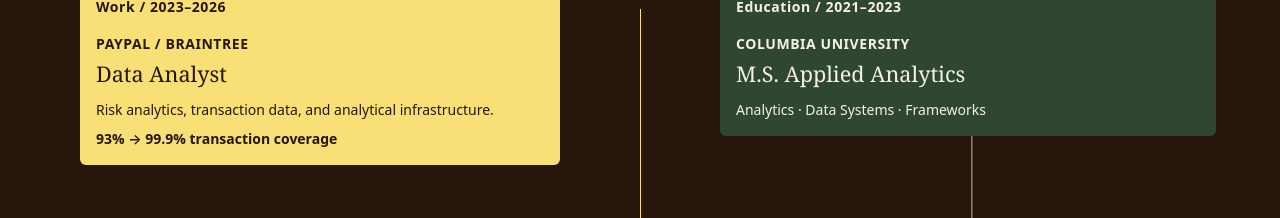
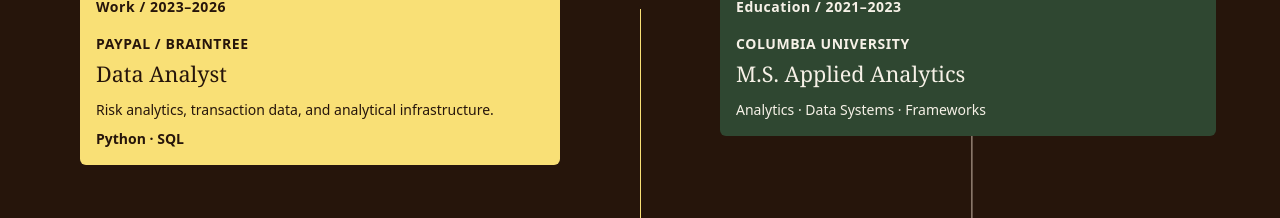
Before and after one commit to ssf876/shanice-dot-com, a React (Vite) app: page /about in a window 1280 px wide. Shown: the part 1560-1778 px from the top of the page. Built offline with nearby package versions, Linux system fonts and the light colour scheme.

Commit message:
content: show Data Analyst tools in timeline

```diff
--- a/src/content/timeline.js
+++ b/src/content/timeline.js
@@ -12,7 +12,7 @@
     id: 'paypal-analyst', category: 'Work', company: 'PAYPAL / BRAINTREE',
     role: 'Data Analyst', period: '2023–2026',
     description: 'Risk analytics, transaction data, and analytical infrastructure.',
-    detail: '93% → 99.9% transaction coverage', row: 2, start: 1, end: 2,
+    detail: 'Python · SQL', row: 2, start: 1, end: 2,
   },
   {
     id: 'columbia', category: 'Education', company: 'COLUMBIA UNIVERSITY',
```
